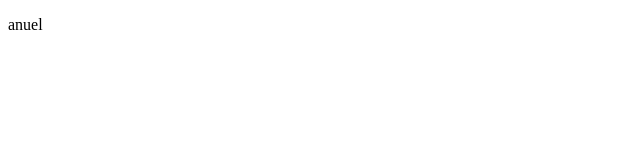
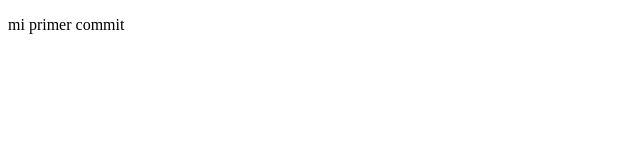
Before and after one commit to coniiiiii/recap, a plain HTML site: page index.html in a window 1280 px wide. Shown: the full height of the page, 0-640 px from the left. Drawn offline with Linux system fonts and the light colour scheme.

Commit message:
colocolo

```diff
--- a/index.html
+++ b/index.html
@@ -6,6 +6,6 @@
     <title>Document</title>
 </head>
 <body>
-    <p>anuel</p>
+    <p>mi primer commit</p>
 </body>
 </html>
```
